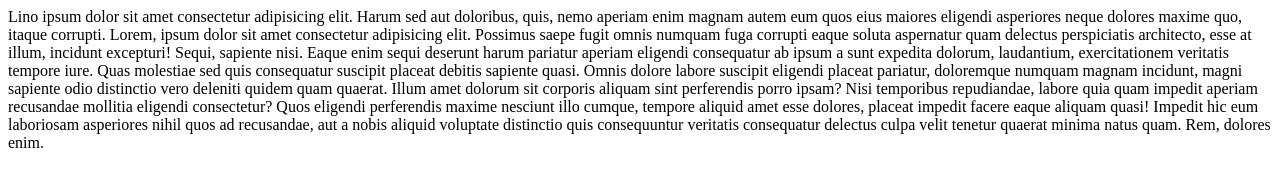
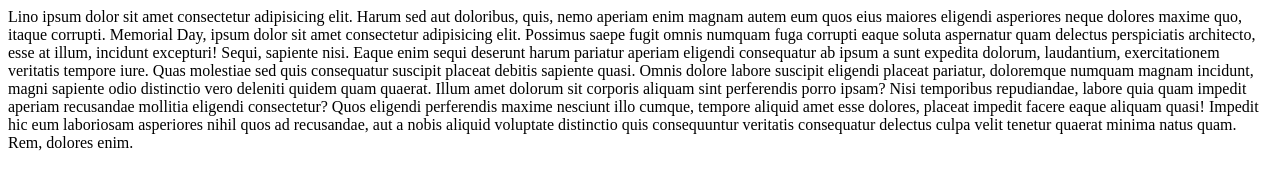
Before and after one commit to vlino2015/learningGit2, a plain HTML site: page index.html in a window 1280 px wide. Drawn offline with Linux system fonts and the light colour scheme.

Commit message:
Memorial Day

```diff
--- a/index.html
+++ b/index.html
@@ -12,7 +12,7 @@
 
     Lino ipsum dolor sit amet consectetur adipisicing elit. Harum sed aut doloribus, quis, nemo aperiam enim magnam autem eum quos eius maiores eligendi asperiores neque dolores maxime quo, itaque corrupti.
 
-    Lorem, ipsum dolor sit amet consectetur adipisicing elit. Possimus saepe fugit omnis numquam fuga corrupti eaque soluta aspernatur quam delectus perspiciatis architecto, esse at illum, incidunt excepturi! Sequi, sapiente nisi.
+    Memorial Day, ipsum dolor sit amet consectetur adipisicing elit. Possimus saepe fugit omnis numquam fuga corrupti eaque soluta aspernatur quam delectus perspiciatis architecto, esse at illum, incidunt excepturi! Sequi, sapiente nisi.
     Eaque enim sequi deserunt harum pariatur aperiam eligendi consequatur ab ipsum a sunt expedita dolorum, laudantium, exercitationem veritatis tempore iure. Quas molestiae sed quis consequatur suscipit placeat debitis sapiente quasi.
     Omnis dolore labore suscipit eligendi placeat pariatur, doloremque numquam magnam incidunt, magni sapiente odio distinctio vero deleniti quidem quam quaerat. Illum amet dolorum sit corporis aliquam sint perferendis porro ipsam?
     Nisi temporibus repudiandae, labore quia quam impedit aperiam recusandae mollitia eligendi consectetur? Quos eligendi perferendis maxime nesciunt illo cumque, tempore aliquid amet esse dolores, placeat impedit facere eaque aliquam quasi!
```
